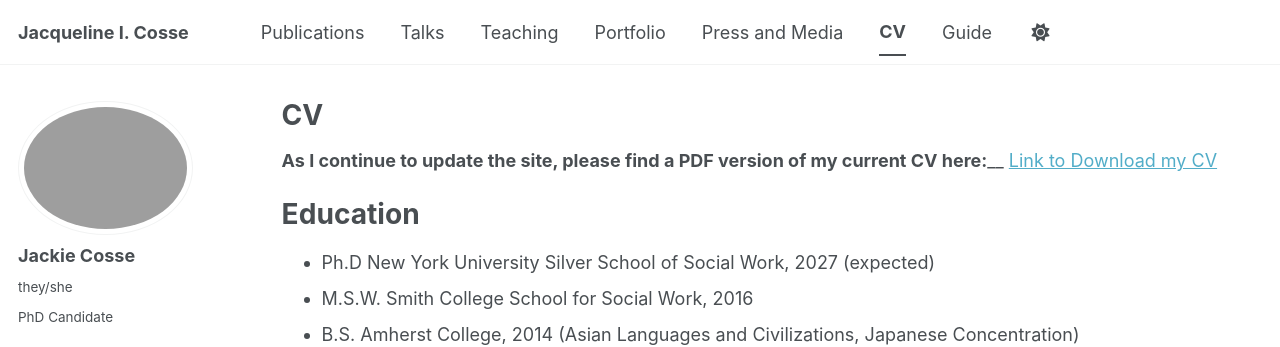
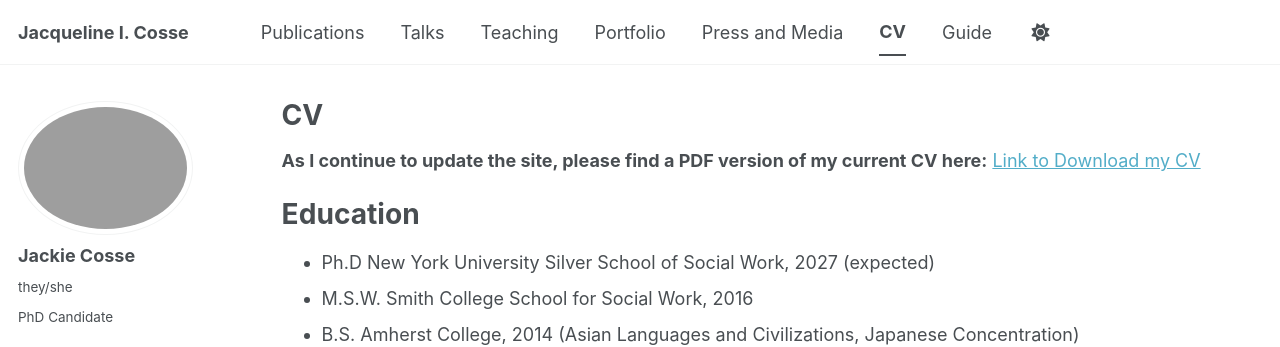
Before and after one commit to jackiecosse/jackiecosse.com, a Jekyll site: the page built from _pages/cv.md, in a window 1280 px wide and 900 px high. Shown: the top 347 px of the window. Built offline with Jekyll 4.4.1, drawn with Linux system fonts in a browser that asks for light colours; a style sheet for code colours, icons or effects is not loaded.

Commit message:
Update cv.md

```diff
--- a/_pages/cv.md
+++ b/_pages/cv.md
@@ -9,7 +9,7 @@
 
 {% include base_path %}
 
-**As I continue to update the site, please find a PDF version of my current CV here:**__
+**As I continue to update the site, please find a PDF version of my current CV here:**
 [Link to Download my CV]({{ base_path }}/files/J_Cosse_CV_2026_08_31.pdf)
 
 Education
```
